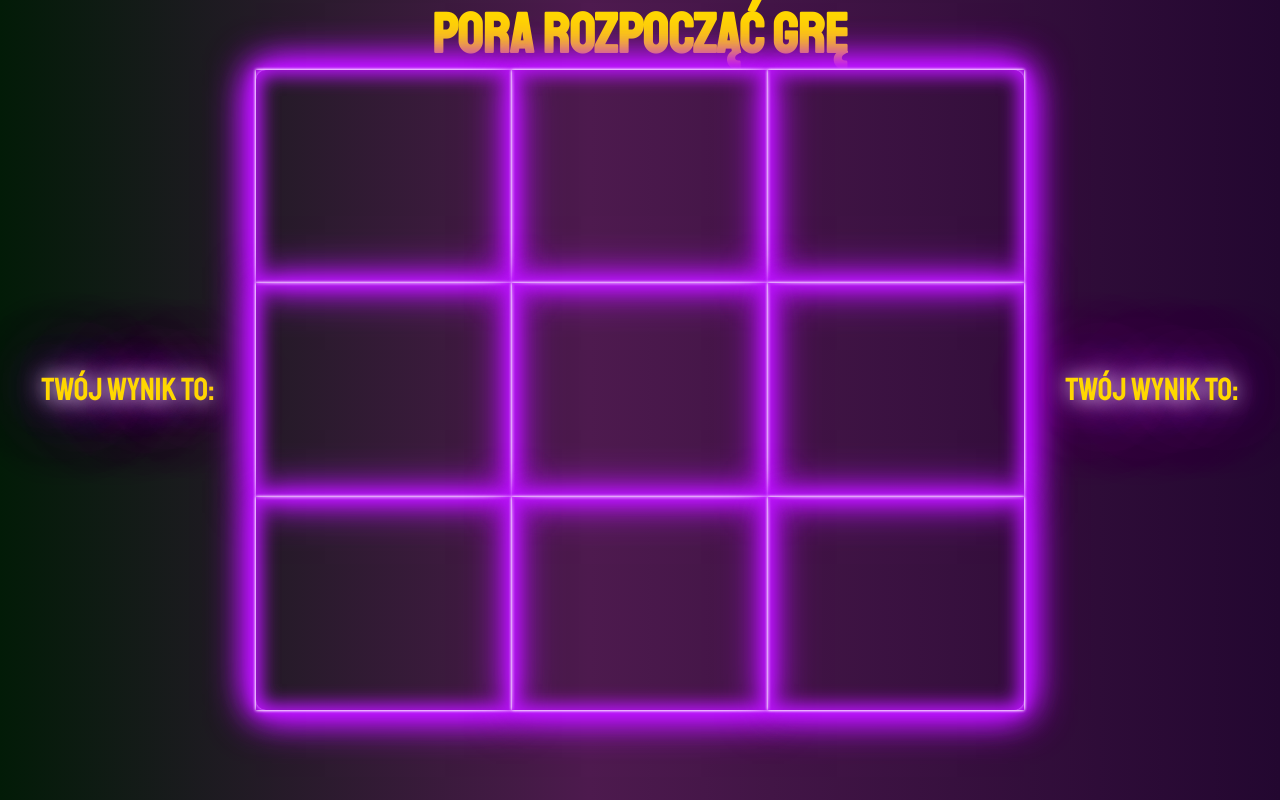
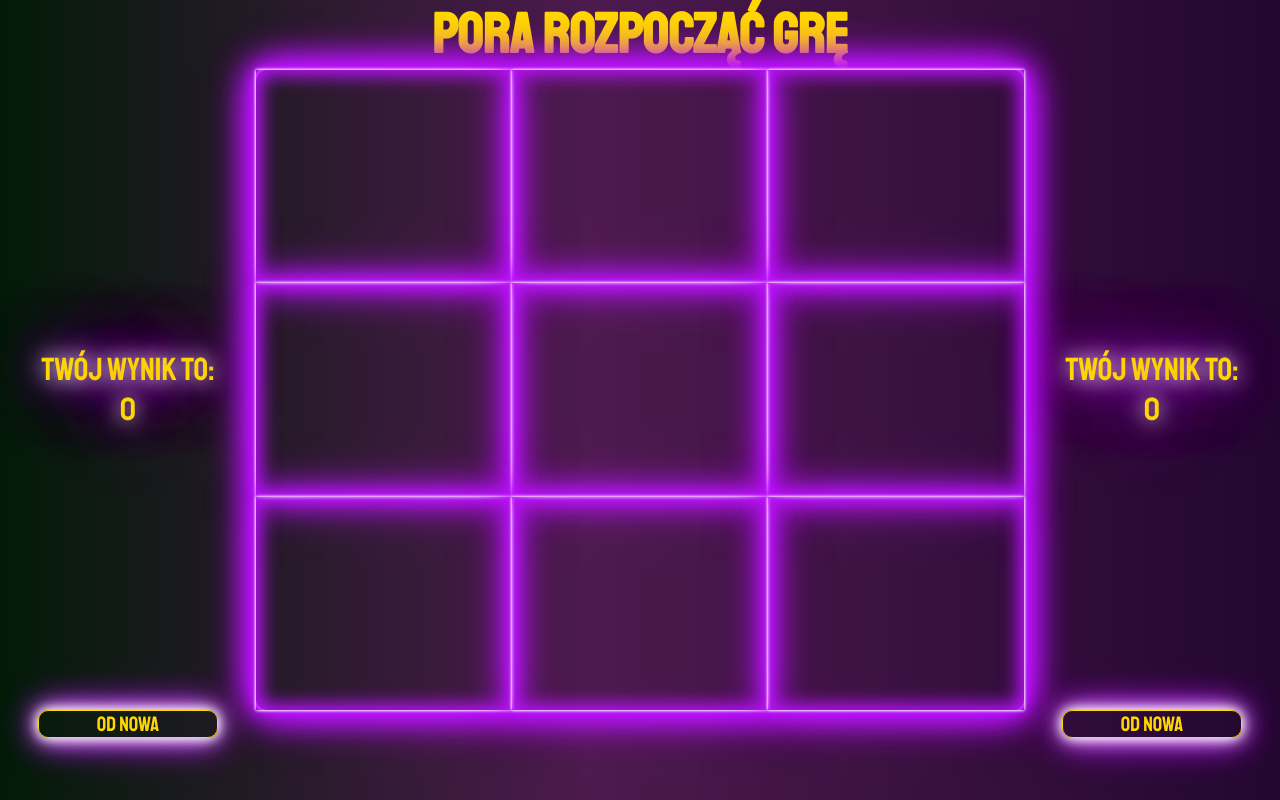
Before and after one commit to anyd007/tic-tac-toe, a React (Create React App) app: page /game in a window 1280 px wide. Built offline with nearby package versions, Linux system fonts and the light colour scheme.

Commit message:
create styles fot board, and set localstoridge

```diff
--- a/src/components/border/Border.jsx
+++ b/src/components/border/Border.jsx
@@ -5,6 +5,7 @@ import "./boder.css"
 
 const Border = () =>{
     const {points1, setPoints1} = usePoints()
+    const {points2, setPoints2} = usePoints()
     const player1 = localStorage.getItem("player1", "player1")
     const player2 = localStorage.getItem("player2", "player2")
     const [board, setBoard] = useState(["","","","","","","","",""])
@@ -25,7 +26,7 @@ const Border = () =>{
         checkWinner()
         tieGame()
         if(player === "X"){
-            setPlayer("0")
+            setPlayer("O")
         }
         else{
             setPlayer("X")
@@ -46,6 +47,7 @@ const Border = () =>{
            return val;
         }))
     }
+
     const checkWinner = ()=>{
         pattern.forEach(el=>{
         let firstPlayer = board[el[0]]
@@ -57,21 +59,24 @@ const Border = () =>{
             }
         })
         if(foundWinningPattern){
-            let data1 =JSON.parse(localStorage.getItem("data1","data1"))
-        if(player === "0"){
+            let data1 =JSON.parse(localStorage.getItem("data1","data1")) || 0
+            let data2 =JSON.parse(localStorage.getItem("data2","data2")) || 0
+        if(player === "O"){
                 setResult({winner: player1, stale:"wygrana"})
                 data1++
                 }
             else{
                 setResult({winner: player2, stale:"wygrana"})
+                data2++
             }
-          restart()
-          localStorage.setItem("data1", JSON.stringify(data1))
-          setPoints1(data1)
+            localStorage.setItem("data1", JSON.stringify(data1))
+            setPoints1(data1)
+            localStorage.setItem("data2", JSON.stringify(data2))
+            setPoints2(data2)
+            restart()
         }
         })
-
-    }
+     }
 
     const tieGame =  () =>{
         let tie = true;
--- a/src/components/context/pointsContext.jsx
+++ b/src/components/context/pointsContext.jsx
@@ -7,9 +7,10 @@ export const usePoints = () => {
 };
 
 export const PointsContextProvider = ({ children }) => {
-    let data1 =JSON.parse(localStorage.getItem("data1","data1"))
+    let data1 =JSON.parse(localStorage.getItem("data1","data1")) || 0
+    let data2 =JSON.parse(localStorage.getItem("data2","data2")) || 0
     const [points1, setPoints1] = useState(data1)
-    const [points2, setPoints2] = useState([])
+    const [points2, setPoints2] = useState(data2)
 
     return(
         <PointsContext.Provider value={{points1, setPoints1, points2, setPoints2}}>
--- a/src/components/game/Game.jsx
+++ b/src/components/game/Game.jsx
@@ -5,9 +5,16 @@ import "./game.css"
 
 const Game = () =>{
     const {points1, setPoints1 } = usePoints()
+    const {points2, setPoints2} = usePoints()
     const player1 = localStorage.getItem("player1", "player1")
     const player2 = localStorage.getItem("player2", "player2")
 
+    const handleReset = () =>{
+        localStorage.removeItem("data1")
+        localStorage.removeItem("data2")
+        setPoints1(0)
+        setPoints2(0)
+    }
 
     return(
  <div className="hero">
@@ -15,15 +22,17 @@ const Game = () =>{
     <div className="game">
         <div className="game__player1">
                 {player1}
-            <div className="game__player1--score">TWÓJ WYNIK TO: <br />{points1}</div>
+            <div className="game__player1--score">TWÓJ WYNIK TO: <br /><span>{points1}</span></div>
         </div>
         <div className="game__board">
             <Border />
         </div>
         <div className="game__player2">
                 {player2}
-            <div className="game__player2--score">TWÓJ WYNIK TO: <br />{''}</div>
+            <div className="game__player2--score">TWÓJ WYNIK TO: <br /><span>{points2}</span></div>
         </div>
+        <button onClick={handleReset} className="game__restatGame">OD NOWA</button>
+        <button onClick={handleReset} className="game__restatGame2">OD NOWA</button>
     </div>
 </div>
     )
--- a/src/components/game/game.css
+++ b/src/components/game/game.css
@@ -6,6 +6,18 @@
   height: 80%;
   color: gold;
   text-shadow: 0 0 21px #fff, 0 0 42px #bc13fe, 0 0 82px #bc13fe, 0 0 92px #bc13fe;
+}
+
+.game__restatGame2, .game__restatGame {
+  color: gold;
+  cursor: pointer;
+  margin: 0 auto;
+  width: 70%;
+  font-size: 1.3rem;
+  background-color: transparent;
+  border-radius: 10px;
+  border: 1px solid gold;
+  box-shadow: 0 0 11px #fff, 0 0 20px #fff, 0 0 32px #bc13fe, 0 0 42px #bc13fe;
 }
 
 .hero {
@@ -30,4 +42,7 @@
 }
 .game__player2--score {
   font-size: 2rem;
+}
+.game__restatGame2 {
+  grid-column: 3/4;
 }/*# sourceMappingURL=game.css.map */
--- a/src/components/game/game.scss
+++ b/src/components/game/game.scss
@@ -9,7 +9,22 @@
     0 0 21px #fff,
     0 0 42px #bc13fe,
     0 0 82px #bc13fe,
-    0 0 92px #bc13fe,
+    0 0 92px #bc13fe;
+}
+%buttonStyle{
+    color: gold;
+    cursor: pointer;
+    margin: 0 auto;
+    width: 70%;
+    font-size: 1.3rem;
+    background-color: transparent;
+    border-radius: 10px;
+    border: 1px solid gold;
+    box-shadow:
+    0 0 11px #fff,
+    0 0 20px #fff,
+    0 0 32px #bc13fe,
+    0 0 42px #bc13fe;
 }
 
 .hero{
@@ -42,4 +57,13 @@
         font-size: 2rem;
        }
     }
+
+    &__restatGame{
+        @extend %buttonStyle
+    }
+
+    &__restatGame2{
+        grid-column: 3 / 4;
+        @extend %buttonStyle
+    }
 }
```
Also changed, not shown: 1 other file (tests, documents, lock files or other folders).
